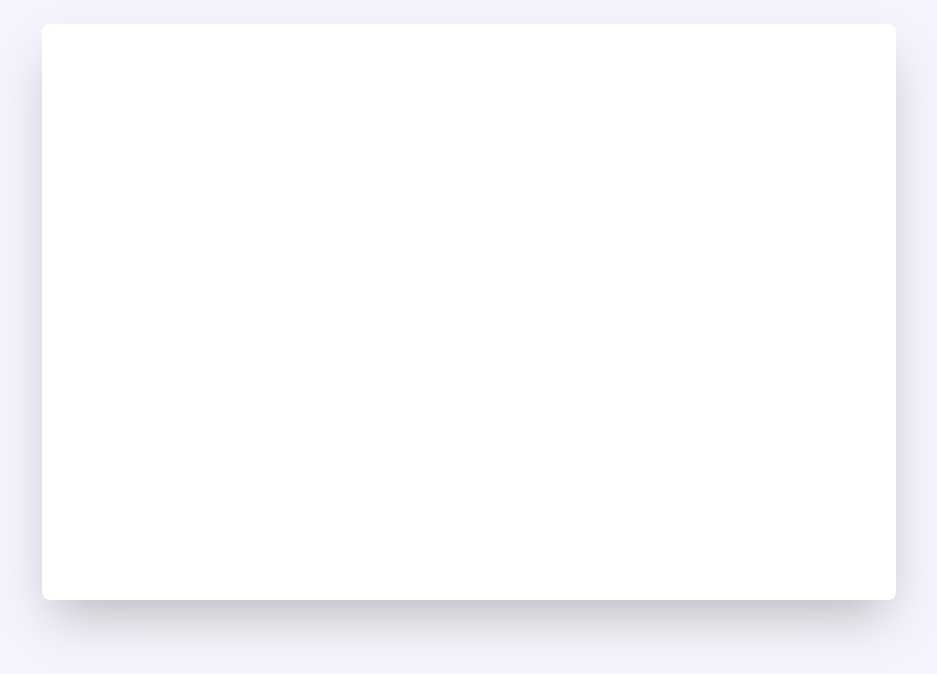
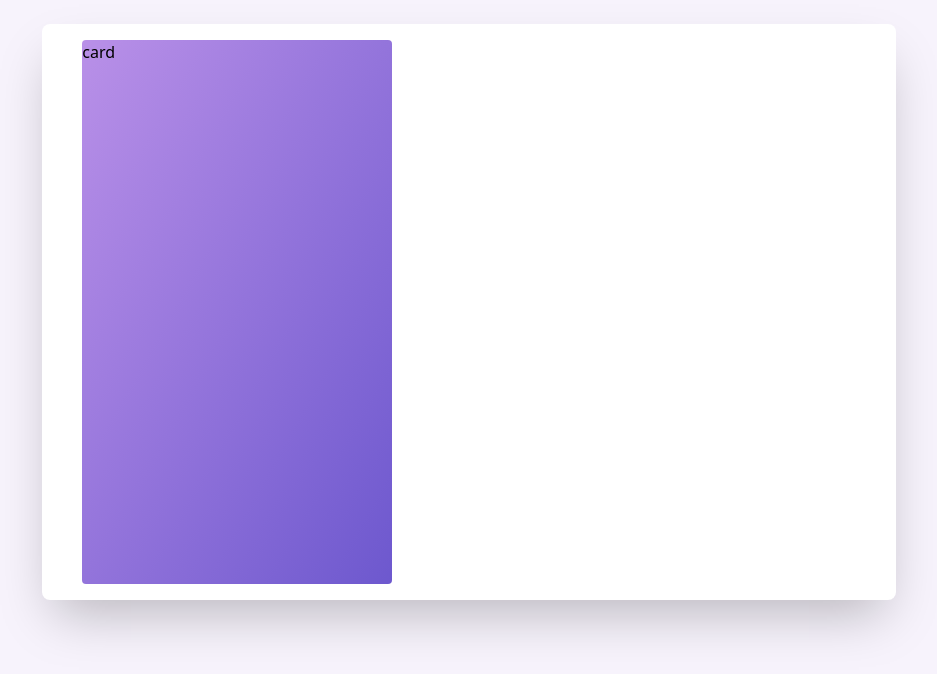
Before and after one commit to nasir-001/100-components, a Vue app: page /layout26 in a window 1280 px wide. Shown: the top 674 px of the page, without its empty margins (171-1108 px from the left). Built offline with nearby package versions, Linux system fonts and the light colour scheme; the HTML template or start-up script is replaced by a standard one.

Commit message:
add flex and it's items position

```diff
--- a/src/views/Layout26.vue
+++ b/src/views/Layout26.vue
@@ -1,8 +1,13 @@
 <template>
   <div class="bg-layout26backgroundColor h-screen">
     <div class="bg-white top-6 sticky w-4/6 mx-auto h-144 rounded-lg shadow-2xl">
-      <div class="flex justify-center mx-10">
+      <div class="flex justify-start mx-10">
+        <div class="mt-4 w-2/5 rounded h-130 bg-gradient-to-tl from-layout26gradientBottomColor to-layout26gradientTopColor">
+          card
+        </div>
+        <div class="w-2/5">
 
+        </div>
       </div>
     </div>
   </div>
```
